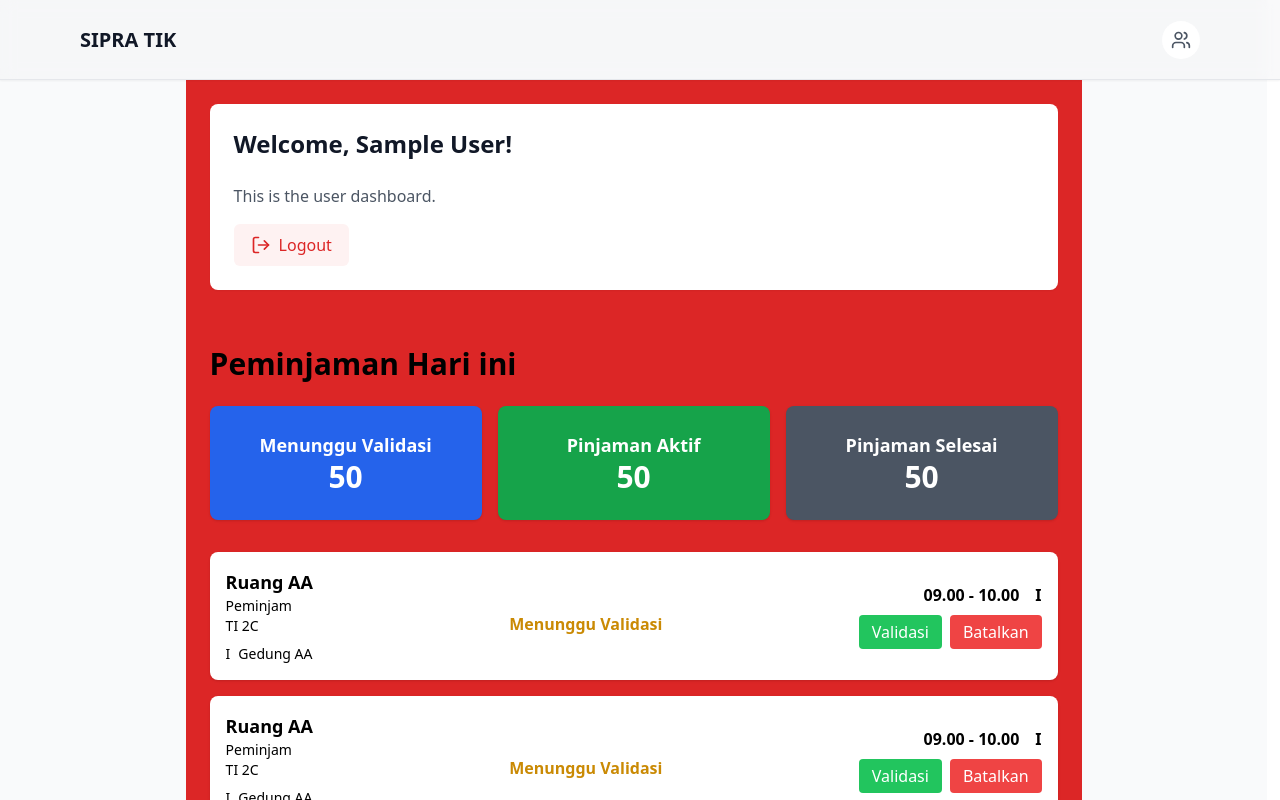
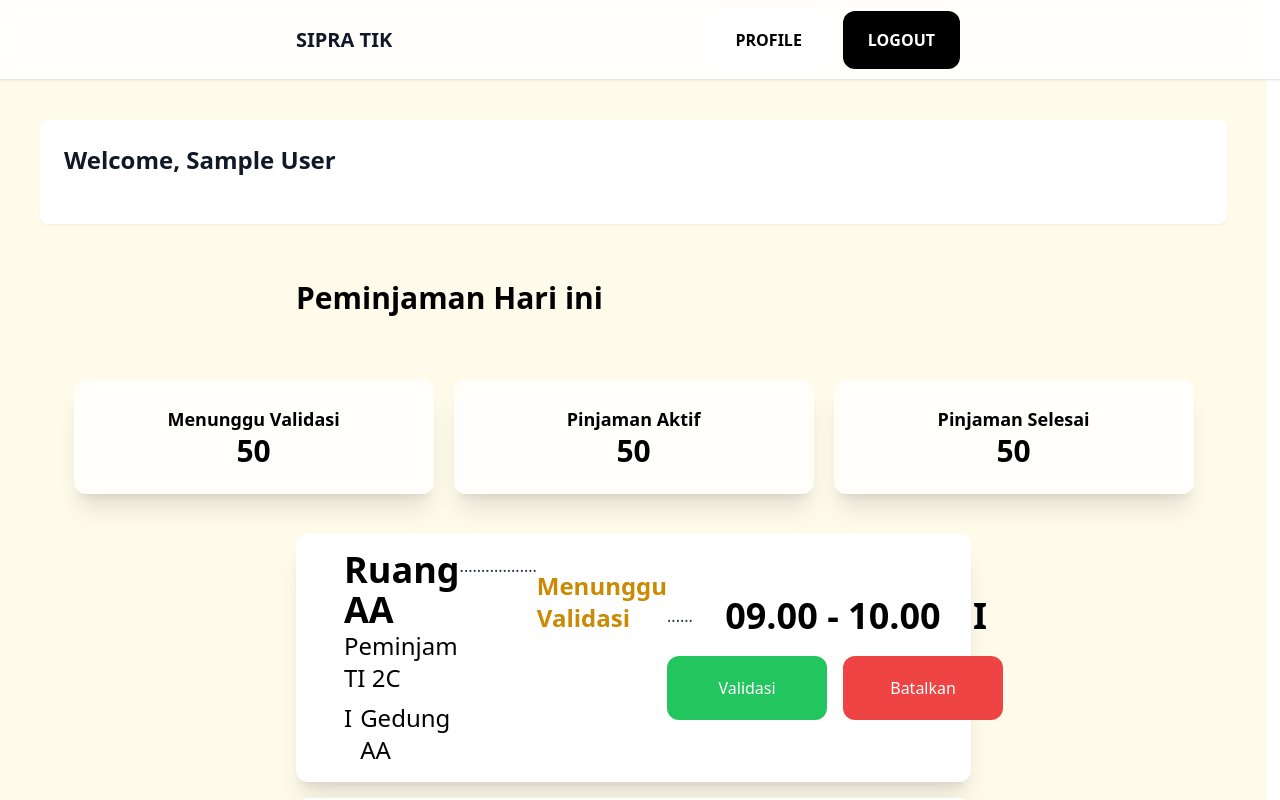
Before and after one commit to Elmanda1/SIPRA_TIK_FRONT, a React (Vite) app: page /admin/dashboard in a window 1280 px wide. Shown: the top 800 px of the page. Built offline with nearby package versions, Linux system fonts and the light colour scheme; sample sign-in values are in the browser's storage.

Commit message:
admin dashboard 95%

```diff
--- a/src/pages/admin/AdminDashboard.jsx
+++ b/src/pages/admin/AdminDashboard.jsx
@@ -1,7 +1,7 @@
 // src/pages/user/UserDashboard.jsx
 import React from 'react';
 import { useAuth } from '../../context/AuthContext';
-import { Users, Bell, LogOut } from 'lucide-react';
+import { User, Bell, LogOut } from 'lucide-react';
 
 const AdminDashboard = () => {
   const { user, logout } = useAuth();
@@ -10,85 +10,89 @@ const AdminDashboard = () => {
     // Container utama seluruh halaman dashboard admin
     <div className="min-h-screen w-full flex flex-row bg-gray-50 overflow-x-hidden">
       {/* Header - Baris atas berisi judul aplikasi dan ikon notifikasi/user */}
-      <div className="bg-gray-100/50 bg-opacity-95 backdrop-blur fixed w-screen h-20 shadow-sm border-b border-gray-200 px-20 py-4 flex items-center justify-between z-10">
-        <h1 className="text-xl font-bold text-gray-900">SIPRA TIK</h1>
+      <div className="bg-white/80 bg-opacity-95 backdrop-blur fixed w-screen h-20 shadow-sm border-b border-gray-200 px-72 py-4 flex items-center justify-between z-10">
+        <h1 className="text-xl pl-2 font-bold text-gray-900">SIPRA TIK</h1>
           {/* Tombol user */}
-          <button className="p-2 rounded-full hover:bg-gray-100 bg-white focus:outline-none">
-            <Users className="w-5 h-5 text-gray-600" />
+        <div className="flex items-center space-x-4 pr-8">
+            <button className="flex items-center rounded-xl hover:bg-gray-200 bg-white focus:outline-none px-6 py-4">
+              <div className="text-black font-bold">
+              PROFILE
+              </div>
+            </button>
+            <button onClick={logout}
+            className="flex items-center rounded-xl hover:bg-gray-800 bg-black focus:outline-none px-6 py-4">
+            <div className="text-white font-bold">
+              LOGOUT
+            </div>
           </button>
-
+        </div>
       </div>
 
       {/* Main Content - Isi utama dashboard */}
-      <main className="w-[99vw] min-h-screen bg-gray-50 pt-20 overflow-x-hidden">
+      <main className="w-[99vw] min-h-screen bg-amber-50 pt-20 overflow-x-hidden">
         {/* Wrapper konten utama, membatasi lebar dan memberi padding */}
-        <div className="max-w-4xl bg-red-600 mx-auto p-6">
+        <div className="max-w-full bg-amber-50 mx-auto p-10">
           {/* Card utama dashboard admin */}
           <div className="bg-white rounded-lg shadow-sm p-6 mb-8">
             {/* Header card: sapaan admin */}
             <div className="flex justify-between items-center mb-6">
               <h1 className="text-2xl font-bold text-gray-900">
-                Welcome, {user?.name}!
+                Welcome, {user?.name}
               </h1>
             </div>
-            {/* Deskripsi singkat */}
-            <p className="text-gray-600 mb-4">This is the user dashboard.</p>
-            {/* Tombol logout */}
-            <button
-              onClick={logout}
-              className="flex items-center space-x-2 text-red-600 hover:text-red-700 px-4 py-2 rounded-md bg-red-50 hover:bg-red-100"
-            >
-              <LogOut className="w-5 h-5" />
-              <span>Logout</span>
-            </button>
           </div>
           {/* Section statistik peminjaman hari ini */}
-          <div className="py-6">
+          <div className="py-6 px-64">
             <h1 className="text-black font-bold text-3xl">Peminjaman Hari ini</h1>
           </div>
+
           {/* Statistik ringkas: Menunggu Validasi, Pinjaman Aktif, Pinjaman Selesai */}
-          <div className="flex gap-4 justify-center mb-8">
-            <button className="flex-1 min-w-[180px] bg-blue-600 rounded-lg p-6 text-center shadow hover:bg-blue-700 transition-colors">
-              <h2 className="text-white text-lg font-semibold">Menunggu Validasi</h2>
-              <h1 className="text-white text-3xl font-bold">50</h1>
+          <div className="flex flex-row gap-5 max-w-6xl w-full  mx-auto px-4 py-10">
+            <button className="flex-1 min-w-[180px] bg-white/80 bg-opacity-95 backdrop-blur shadow-xl focus:outline-none rounded-xl p-6 text-center shadow hover:bg-white hover:backdrop-blur transition-colors">
+              <h2 className="text-black text-lg font-semibold">Menunggu Validasi</h2>
+              <h1 className="text-black text-3xl font-bold">50</h1>
             </button>
-            <button className="flex-1 min-w-[180px] bg-green-600 rounded-lg p-6 text-center shadow hover:bg-green-700 transition-colors">
-              <h2 className="text-white text-lg font-semibold">Pinjaman Aktif</h2>
-              <h1 className="text-white text-3xl font-bold">50</h1>
+            <button className="flex-1 min-w-[180px] bg-white/80 bg-opacity-95 backdrop-blur shadow-xl focus:outline-none rounded-xl p-6 text-center shadow hover:bg-white hover:backdrop-blur transition-colors">
+              <h2 className="text-black text-lg font-semibold">Pinjaman Aktif</h2>
+              <h1 className="text-black text-3xl font-bold">50</h1>
             </button>
-            <button className="flex-1 min-w-[180px] bg-gray-600 rounded-lg p-6 text-center shadow hover:bg-gray-700 transition-colors">
-              <h2 className="text-white text-lg font-semibold">Pinjaman Selesai</h2>
-              <h1 className="text-white text-3xl font-bold">50</h1>
+            <button className="flex-1 min-w-[180px] bg-white/80 bg-opacity-95 backdrop-blur shadow-xl focus:outline-none rounded-xl p-6 text-center shadow hover:bg-white gray-200 hover:backdrop-blur hover:decoration-none hover:ring-0 transition-colors">
+              <h2 className="text-black text-lg font-semibold">Pinjaman Selesai</h2>
+              <h1 className="text-black text-3xl font-bold">50</h1>
             </button>
           </div>
           {/* Daftar detail peminjaman hari ini */}
-          <div className="max-w-4xl mx-auto">
+          <div className="max-w-full mx-auto px-64">
             {[...Array(5)].map((_, i) => (
               // Card untuk setiap peminjaman
-              <div key={i} className="flex items-center justify-between bg-white rounded-lg shadow p-4 mb-4">
+              <div key={i} className="min-h-[180px] flex items-center justify-between bg-white shadow-xl rounded-xl shadow p-4 mb-4">
                 {/* Info ruang dan peminjam */}
-                <div className="flex items-center gap-4">
+                <div className="flex items-center gap-4 pl-8">
                   <div>
-                    <h2 className="text-lg font-bold text-black">Ruang AA</h2>
-                    <h3 className="text-sm text-black">Peminjam</h3>
-                    <h3 className="text-sm text-black">TI 2C</h3>
+                    <h2 className="text-4xl font-bold text-black">Ruang AA</h2>
+                    <h3 className="text-2xl text-black">Peminjam</h3>
+                    <h3 className="text-2xl text-black">TI 2C</h3>
                     <div className="flex gap-2 mt-2">
-                      <h3 className="text-sm text-black">I</h3>
-                      <h3 className="text-sm text-black">Gedung AA</h3>
+                      <h3 className="text-2xl text-black">I</h3>
+                      <h3 className="text-2xl text-black">Gedung AA</h3>
                     </div>
                   </div>
                 </div>
                 {/* Status peminjaman */}
-                <h3 className="text-yellow-600 font-semibold mt-4">Menunggu Validasi</h3>
-                {/* Info waktu dan aksi */}
-                <div className="flex flex-col items-end gap-2">
-                  <div className="flex gap-4">
-                    <h2 className="text-base font-semibold text-black">09.00 - 10.00</h2>
-                    <h2 className="text-base font-semibold text-black">I</h2>
+                <div className='flex flex-row justify-start'>
+                  <h3>..................</h3>
+                  <h3 className="text-yellow-600 text-2xl font-semibold mt-4 mb-32">Menunggu Validasi</h3>
+                </div>
+                {/* Info waktu and aksi */}
+                <div className="flex flex-col items-end gap-5 ">
+                  <div className="flex gap-4 lex justify-between items-center  w-full">
+                    <h2>......</h2>
+                    <h2 className="text-4xl font-semibold text-black">09.00 - 10.00</h2>
+                    <h2 className="text-4xl font-semibold text-black pr-12">I</h2>
                   </div>
-                  <div className="flex gap-2">
-                    <button className="bg-green-500 text-white px-3 py-1 rounded hover:bg-green-600">Validasi</button>
-                    <button className="bg-red-500 text-white px-3 py-1 rounded hover:bg-red-600">Batalkan</button>
+                  <div className="flex justify-between items-center gap-4 w-auto pr-8">
+                    <button className="min-w-40 min-h-16 bg-green-500 text-white px-3 py-1 rounded-xl hover:bg-green-600">Validasi</button>
+                    <button className="min-w-40 min-h-16 bg-red-500 text-white px-3 py-1 rounded-xl hover:bg-red-600">Batalkan</button>
                   </div>
                 </div>
               </div>
--- a/src/pages/user/UserDashboard.jsx
+++ b/src/pages/user/UserDashboard.jsx
@@ -1,8 +1,14 @@
 import React, { useState } from 'react';
 import { MapPin, User, Search, Filter } from 'lucide-react';
+import { useNavigate } from 'react-router-dom';
+import { useAuth } from '../../context/AuthContext'; // tambahkan import ini
 
 export default function BookingInterface() {
   const [selectedBooking, setSelectedBooking] = useState(null);
+  const [dropdownOpen, setDropdownOpen] = useState(false);
+  const navigate = useNavigate();
+  const { logout } = useAuth(); // ambil logout dari context
+
 
   const activeBookings = [
     {
@@ -82,7 +88,7 @@ export default function BookingInterface() {
     <div className="bg-white rounded-xl shadow-sm mb-8">
       <div className="border-b border-gray-200 px-6 py-4 flex items-center justify-between">
         <h2 className="text-2xl font-bold text-gray-900">{title}</h2>
-        <button className="p-2 text-gray-400 hover:text-gray-600">
+        <button className="p-2 text-gray-400 bg-white hover:text-gray-600">
           <Filter className="w-5 h-5" />
         </button>
       </div>
@@ -126,12 +132,12 @@ export default function BookingInterface() {
               </div>
               <div className="flex space-x-2">
                 {booking.status === 'Aktif' && (
-                  <button className="text-blue-600 hover:text-blue-800 text-sm font-medium">
+                  <button className="text-blue-600 bg-white hover:text-blue-800 text-sm font-medium">
                     Detail
                   </button>
                 )}
                 {booking.status === 'Dibatalkan' && (
-                  <button className="text-red-600 hover:text-red-800 text-sm font-medium">
+                  <button className="text-red-600 bg-white hover:text-red-800 text-sm font-medium">
                     Pinjam Barang
                   </button>
                 )}
@@ -151,7 +157,7 @@ export default function BookingInterface() {
   );
 
   return (
-    <div className="min-h-screen bg-gray-50">
+    <div className="min-h-screen w-[99vw] bg-gray-50">
       {/* Header */}
       <div className="bg-white shadow-sm border-b">
         <div className="max-w-7xl mx-auto px-4 sm:px-6 lg:px-8">
@@ -165,12 +171,37 @@ export default function BookingInterface() {
                 <input
                   type="text"
                   placeholder="Cari peminjaman..."
-                  className="pl-10 pr-4 py-2 border border-gray-300 rounded-lg focus:ring-2 focus:ring-indigo-500 focus:border-transparent"
+                  className="pl-10 pr-4 py-2 bg-white focus:outline-none border border-gray-300 rounded-lg focus:ring-2 focus:ring-indigo-500 focus:border-transparent"
                 />
               </div>
-              <button className="p-2 text-gray-600 hover:text-gray-900">
-                <User className="w-6 h-6" />
-              </button>
+              <div className="relative">
+                <button
+                  className="p-2 text-gray-600 bg-white hover:text-gray-900"
+                  onClick={() => setDropdownOpen((open) => !open)}
+                >
+                  <User className="w-6 h-6" />
+                </button>
+                {dropdownOpen && (
+                  <div className="absolute right-0 mt-2 w-40 bg-white rounded-lg shadow-lg border z-50">
+                    <button
+                      className="block w-full bg-white text-left px-4 py-2 text-gray-700 hover:bg-gray-100"
+                      onClick={() => setDropdownOpen(false)}
+                    >
+                      Profile
+                    </button>
+                    <button
+                      className="block w-full bg-white text-left px-4 py-2 text-red-600 hover:bg-gray-100"
+                      onClick={() => {
+                        setDropdownOpen(false);
+                        logout();
+                        navigate('/login', { replace: true });
+                      }}
+                    >
+                      Logout
+                    </button>
+                  </div>
+                )}
+              </div>
             </div>
           </div>
         </div>
```
